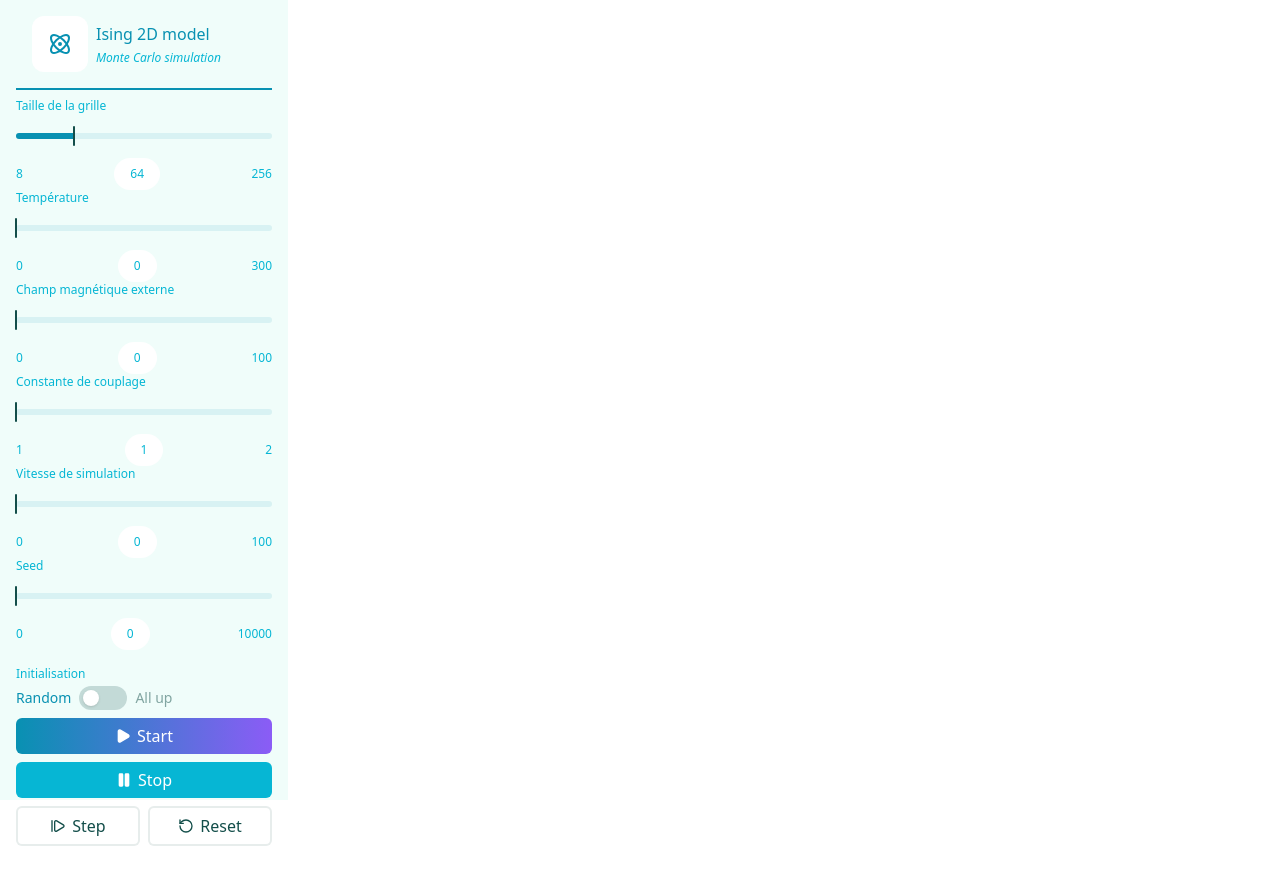
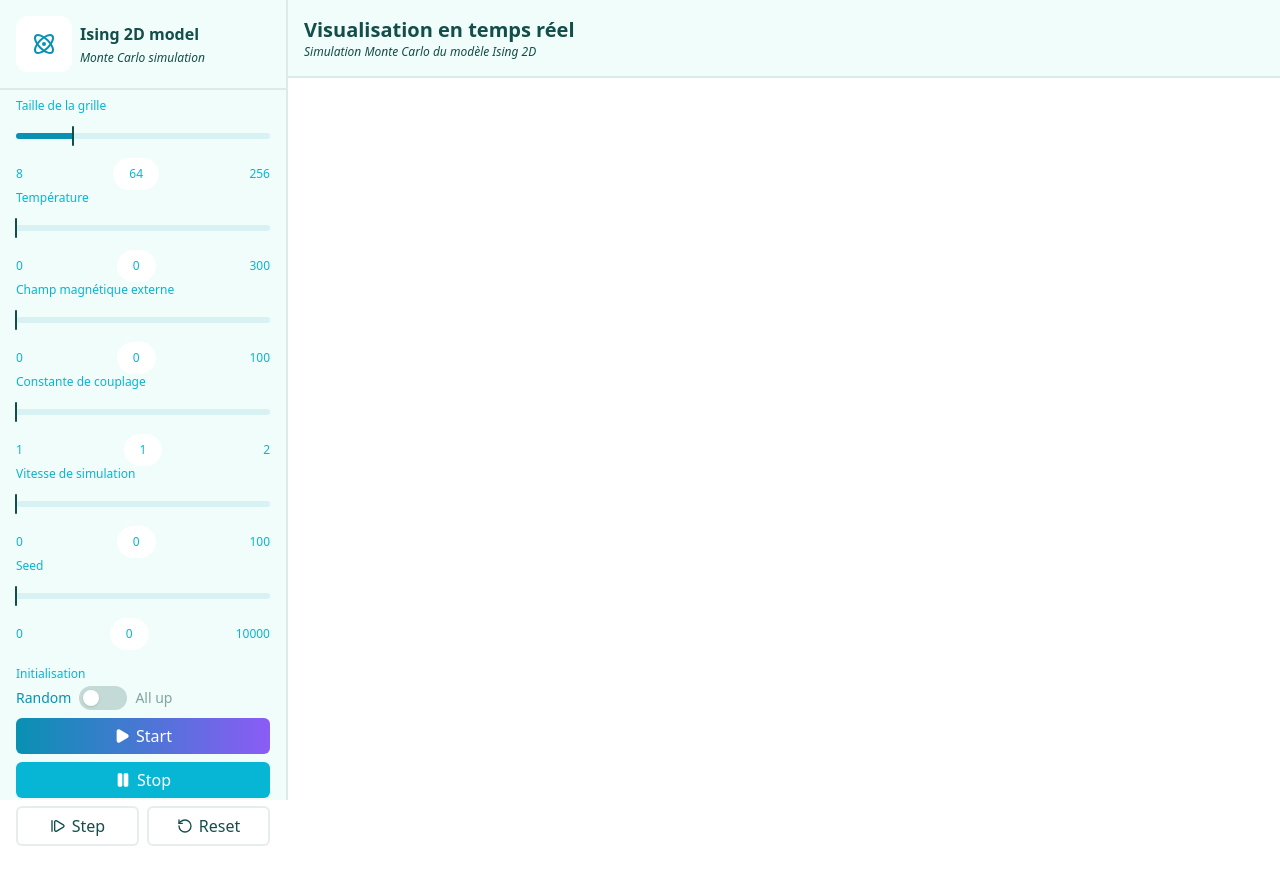
Before and after one commit to francoislang/ising-2d, a Nuxt app in the folder apps/web/: page / in a window 1280 px wide. Shown: the top 884 px of the page. Before the commit the page ends 846 px from the top, so only its background shows below. Built offline with nearby package versions, Linux system fonts and the light colour scheme.

Commit message:
wip(app): component ising

```diff
--- /dev/null
+++ b/apps/web/components/ComponentIsingModel.vue
@@ -0,0 +1,20 @@
+<script setup lang="ts">
+  import ComponentLatticeView from '~/components/ComponentLatticeView.vue';
+</script>
+
+<template>
+  <div class="flex flex-col h-screen w-full">
+    <div class="sticky top-0 flex border-b-2 border-foreground/10 bg-card p-4">
+      <div class="flex flex-col">
+        <h1 class="text-foreground font-bold text-xl">Visualisation en temps réel</h1>
+        <span class="text-foreground text-xs italic">
+          Simulation Monte Carlo du modèle Ising 2D
+        </span>
+      </div>
+      <div>
+        <span></span>
+      </div>
+    </div>
+    <ComponentLatticeView :pixelSize="4" />
+  </div>
+</template>
--- /dev/null
+++ b/apps/web/components/ComponentLatticeView.vue
@@ -0,0 +1,19 @@
+<script setup lang="ts">
+  import { useIsingStore } from '~/stores/ising.store';
+
+  const props = defineProps<{
+    pixelSize: number;
+  }>();
+
+  const isingStore = useIsingStore();
+
+  const canvasRef = ref<HTMLCanvasElement | null>(null);
+</script>
+
+<template>
+  <canvas
+    ref="canvasRef"
+    :width="props.pixelSize * isingStore.network_length"
+    :height="props.pixelSize * isingStore.network_length"
+  />
+</template>
--- a/apps/web/components/ComponentSidebar.vue
+++ b/apps/web/components/ComponentSidebar.vue
@@ -17,17 +17,19 @@
 </script>
 
 <template>
-  <div class="flex flex-col h-screen w-72 px-4 bg-card">
-    <div class="flex border-b-2 gap-2 items-center border-primary p-4">
+  <div
+    class="fixed top-0 left-0 flex flex-col h-screen w-72 bg-card border-r-2 border-foreground/10"
+  >
+    <div class="flex border-b-2 gap-2 items-center border-foreground/10 p-4">
       <div class="p-4 bg-background rounded-xl">
         <Atom class="h-6 w-6 text-primary" />
       </div>
       <div class="flex flex-col gap-1">
-        <h1 class="text-primary">Ising 2D model</h1>
-        <span class="text-secondary text-xs italic">Monte Carlo simulation</span>
+        <h1 class="text-foreground font-bold">Ising 2D model</h1>
+        <span class="text-foreground text-xs italic">Monte Carlo simulation</span>
       </div>
     </div>
-    <div class="flex flex-col py-2">
+    <div class="flex flex-col px-4 py-2">
       <CommonInputRange
         v-model="network_length"
         label="Taille de la grille"
@@ -81,10 +83,10 @@
       :left-option="{ value: 'random', label: 'Random' }"
       :right-option="{ value: 'all-up', label: 'All up' }"
       label="Initialisation"
-      class="py-2"
+      class="py-2 px-4"
     />
 
-    <div class="flex flex-col gap-2">
+    <div class="flex flex-col gap-2 px-4">
       <CommonButton label="Start" variant="gradient" :on-click="() => isingStore.start(true)">
         <template #icon>
           <Play class="w-4 h-4 text-background fill-current" />
--- a/apps/web/components/common/CommonButton.vue
+++ b/apps/web/components/common/CommonButton.vue
@@ -5,7 +5,7 @@
       size?: 'xs' | 'sm' | 'md' | 'lg';
       disabled?: boolean;
       label?: string;
-      onClick?: () => void;
+      onClick: () => void;
     }>(),
     {
       variant: 'primary',
--- a/apps/web/pages/index.vue
+++ b/apps/web/pages/index.vue
@@ -1,9 +1,11 @@
 <script lang="ts" setup>
   import ComponentSidebar from '~/components/ComponentSidebar.vue';
+  import ComponentIsingModel from '~/components/ComponentIsingModel.vue';
 </script>
 
 <template>
-  <div class="flex justify-start min-h-screen">
+  <div class="flex min-h-screen">
     <ComponentSidebar class="shrink-0" />
+    <ComponentIsingModel class="ml-72" />
   </div>
 </template>
```
